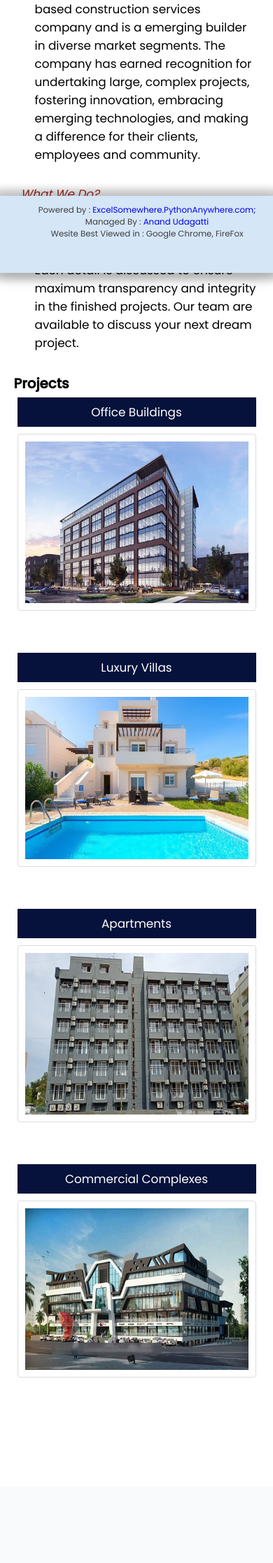
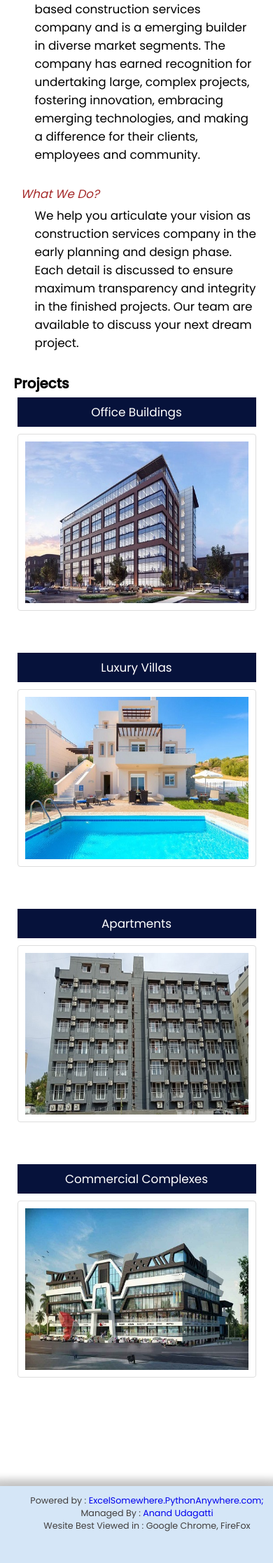
Before and after one commit to anandudagatti/anandudagatti.github.io, a Flask app: page / in a window 390 px wide. Shown: the part 454-2688 px from the top of the page at 70% size. Before the commit the page ends 2423 px from the top, so only its background shows below. Run offline with Flask 2, Linux system fonts and the light colour scheme.

Commit message:
footer updated

```diff
--- a/static/css/style.css
+++ b/static/css/style.css
@@ -16,9 +16,9 @@ nav { flex: 2;}
 
 ul { justify-content: right; list-style: none; align-items: center;}
 
-li { padding-top: 3vh; padding-right: 3vh; padding-bottom: 3vh;	padding-left: 3vh;}
+nav li { padding-top: 3vh; padding-right: 3vh; padding-bottom: 3vh;	padding-left: 3vh;}
 
-li:hover { box-shadow: 0 4px 8px 0 rgba(0, 0, 0, 0.137), 0 6px 20px 0 rgba(0, 0, 0, 0.144);}
+nav li:hover { box-shadow: 0 4px 8px 0 rgba(0, 0, 0, 0.137), 0 6px 20px 0 rgba(0, 0, 0, 0.144);}
 
 .hide { display:none;}
 
@@ -168,7 +168,7 @@ footer { padding: 12px;	color: #413e3e;	align-items: bottom; font-size: 12px; cl
 
 	.contact-us {justify-content: center; width: 90%; margin: auto; margin-top: 50px;}
 
-	footer { position: fixed; bottom: 0; width: 100%; font-size: 1.4vh;}
+	footer { position: relative; bottom: 0; width: 100%; font-size: 1.5vh;}
 }
 
 /* On Mobile screens, change layout to fit device */
@@ -218,5 +218,5 @@ footer { padding: 12px;	color: #413e3e;	align-items: bottom; font-size: 12px; cl
 
 	.contact-us {justify-content: center; width: 90%; margin: auto; margin-top: 50px;}
 
-	footer { position: fixed; bottom: 0; width: 100%; font-size: 1.4vh;}
+	footer { position: relative; bottom: 0; width: 100%; font-size: 1.5vh;}
 }
```
